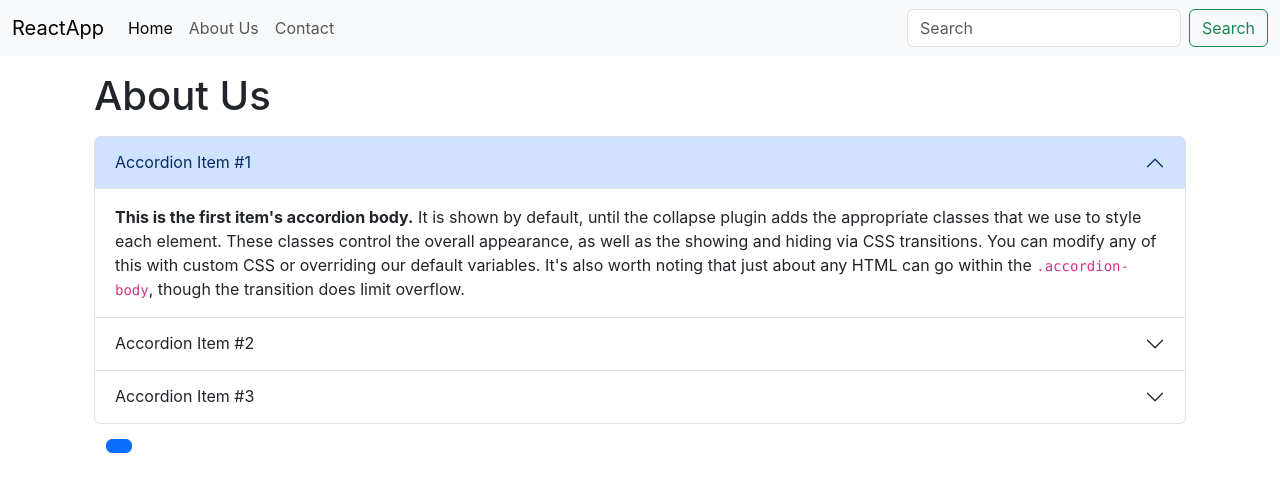
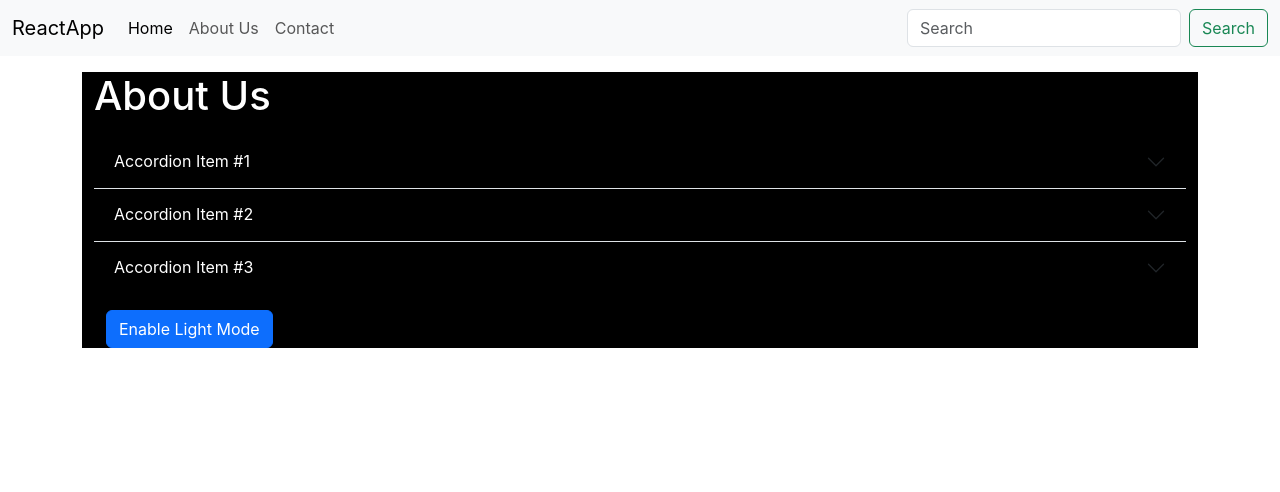
Before and after one commit to Amitp0070/first-react-app, a React (Create React App) app: page / in a window 1280 px wide. Shown: the top 492 px of the page. Built offline with nearby package versions, Linux system fonts and the light colour scheme.

Commit message:
4th day leaning react.js today we learn enable dark/light mode

```diff
--- a/src/App.js
+++ b/src/App.js
@@ -10,7 +10,7 @@ function App() {
       <Navbar Home="Home" About="About Us" />
       <div className="container my-2">
         {/* <TextForm heading = "Enter the text here to analyze below" /> */}
-        <About />
+        <About/>
       </div>
     </>
   );
--- a/src/components/About.js
+++ b/src/components/About.js
@@ -1,53 +1,61 @@
 import React, { useState } from "react";
 
-function About() {
-  const { myStyle, setMyStyle } = useState({
+export default function About() {
+  // Initialize the state with default dark mode styles
+  const [myStyle, setMyStyle] = useState({
     color: "white",
     backgroundColor: "black",
   });
-  const { btntext, setBtnText } = useState("Enable dark mode");
 
+  // Initialize the button text based on the default style
+  const [btnText, setBtnText] = useState("Enable Light Mode");
+
+  // Toggle between dark and light mode
   const toggleStyle = () => {
     if (myStyle.color === "white") {
-      setMyStyle({ color: "black", backgroundColor: "white" });
-      setBtnText("Enable dark mode");
+      setMyStyle({
+        color: "black",
+        backgroundColor: "white",
+      });
+      setBtnText("Enable Dark Mode");
     } else {
-      setMyStyle({ color: "white", backgroundColor: "black" });
-      setBtnText("Enable light mode");
+      setMyStyle({
+        color: "white",
+        backgroundColor: "black",
+      });
+      setBtnText("Enable Light Mode");
     }
   };
+
   return (
+    <>
       <div className="container" style={myStyle}>
         <h1 className="my-3">About Us</h1>
-      <div className="accordion" id="accordionExample">
+        <div className="accordion accordion-flush" id="accordionFlushExample">
           <div className="accordion-item">
             <h2 className="accordion-header">
               <button
-              className="accordion-button"
+                className="accordion-button collapsed"
+                style={myStyle}
                 type="button"
                 data-bs-toggle="collapse"
-              data-bs-target="#collapseOne"
-              aria-expanded="true"
-              aria-controls="collapseOne"
-              style={myStyle}
+                data-bs-target="#flush-collapseOne"
+                aria-expanded="false"
+                aria-controls="flush-collapseOne"
               >
                 Accordion Item #1
               </button>
             </h2>
             <div
-            id="collapseOne"
-            className="accordion-collapse collapse show"
-            data-bs-parent="#accordionExample"
+              id="flush-collapseOne"
+              className="accordion-collapse collapse"
+              style={myStyle}
+              data-bs-parent="#accordionFlushExample"
             >
               <div className="accordion-body" style={myStyle}>
-              <strong>This is the first item's accordion body.</strong> It is
-              shown by default, until the collapse plugin adds the appropriate
-              classes that we use to style each element. These classes control
-              the overall appearance, as well as the showing and hiding via CSS
-              transitions. You can modify any of this with custom CSS or
-              overriding our default variables. It's also worth noting that just
-              about any HTML can go within the <code>.accordion-body</code>,
-              though the transition does limit overflow.
+                Placeholder content for this accordion, which is intended to
+                demonstrate the <code>.accordion-flush</code> class. This is the
+                first item's accordion body.
               </div>
             </div>
           </div>
@@ -55,30 +63,27 @@ function About() {
             <h2 className="accordion-header">
               <button
                 className="accordion-button collapsed"
+                style={myStyle}
                 type="button"
                 data-bs-toggle="collapse"
-              data-bs-target="#collapseTwo"
+                data-bs-target="#flush-collapseTwo"
                 aria-expanded="false"
-              aria-controls="collapseTwo"
-              style={myStyle}
+                aria-controls="flush-collapseTwo"
               >
                 Accordion Item #2
               </button>
             </h2>
             <div
-            id="collapseTwo"
+              id="flush-collapseTwo"
               className="accordion-collapse collapse"
-            data-bs-parent="#accordionExample"
+              style={myStyle}
+              data-bs-parent="#accordionFlushExample"
             >
               <div className="accordion-body" style={myStyle}>
-              <strong>This is the second item's accordion body.</strong> It is
-              hidden by default, until the collapse plugin adds the appropriate
-              classes that we use to style each element. These classes control
-              the overall appearance, as well as the showing and hiding via CSS
-              transitions. You can modify any of this with custom CSS or
-              overriding our default variables. It's also worth noting that just
-              about any HTML can go within the <code>.accordion-body</code>,
-              though the transition does limit overflow.
+                Placeholder content for this accordion, which is intended to
+                demonstrate the <code>.accordion-flush</code> class. This is the
+                second item's accordion body. Let's imagine this being filled
+                with some actual content.
               </div>
             </div>
           </div>
@@ -86,41 +91,39 @@ function About() {
             <h2 className="accordion-header">
               <button
                 className="accordion-button collapsed"
+                style={myStyle}
                 type="button"
                 data-bs-toggle="collapse"
-              data-bs-target="#collapseThree"
+                data-bs-target="#flush-collapseThree"
                 aria-expanded="false"
-              aria-controls="collapseThree"
-              style={myStyle}
+                aria-controls="flush-collapseThree"
               >
                 Accordion Item #3
               </button>
             </h2>
             <div
-            id="collapseThree"
+              id="flush-collapseThree"
               className="accordion-collapse collapse"
-            data-bs-parent="#accordionExample"
+              style={myStyle}
+              data-bs-parent="#accordionFlushExample"
             >
               <div className="accordion-body" style={myStyle}>
-              <strong>This is the third item's accordion body.</strong> It is
-              hidden by default, until the collapse plugin adds the appropriate
-              classes that we use to style each element. These classes control
-              the overall appearance, as well as the showing and hiding via CSS
-              transitions. You can modify any of this with custom CSS or
-              overriding our default variables. It's also worth noting that just
-              about any HTML can go within the <code>.accordion-body</code>,
-              though the transition does limit overflow.
+                Placeholder content for this accordion, which is intended to
+                demonstrate the <code>.accordion-flush</code> class. This is the
+                third item's accordion body. Nothing more exciting happening
+                here in terms of content, but just filling up the space to make
+                it look, at least at first glance, a bit more representative of
+                how this would look in a real-world application.
               </div>
             </div>
           </div>
         </div>
-      <div className="container my-2">
+        <div className="container my-3">
           <button onClick={toggleStyle} type="button" className="btn btn-primary">
-          {btntext}
+            {btnText}
           </button>
         </div>
       </div>
+    </>
   );
 }
-
-export default About;
```
Lines whose indentation alone changed are shown as unchanged.
